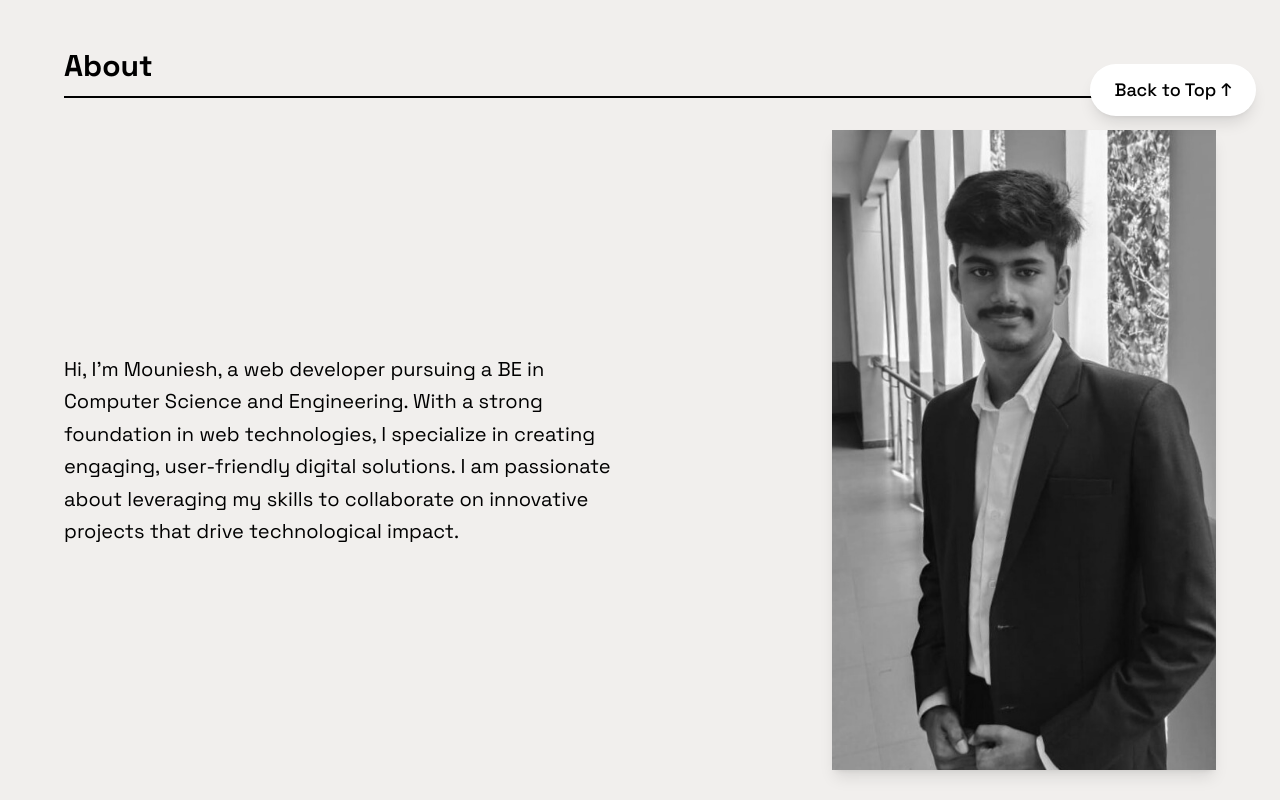
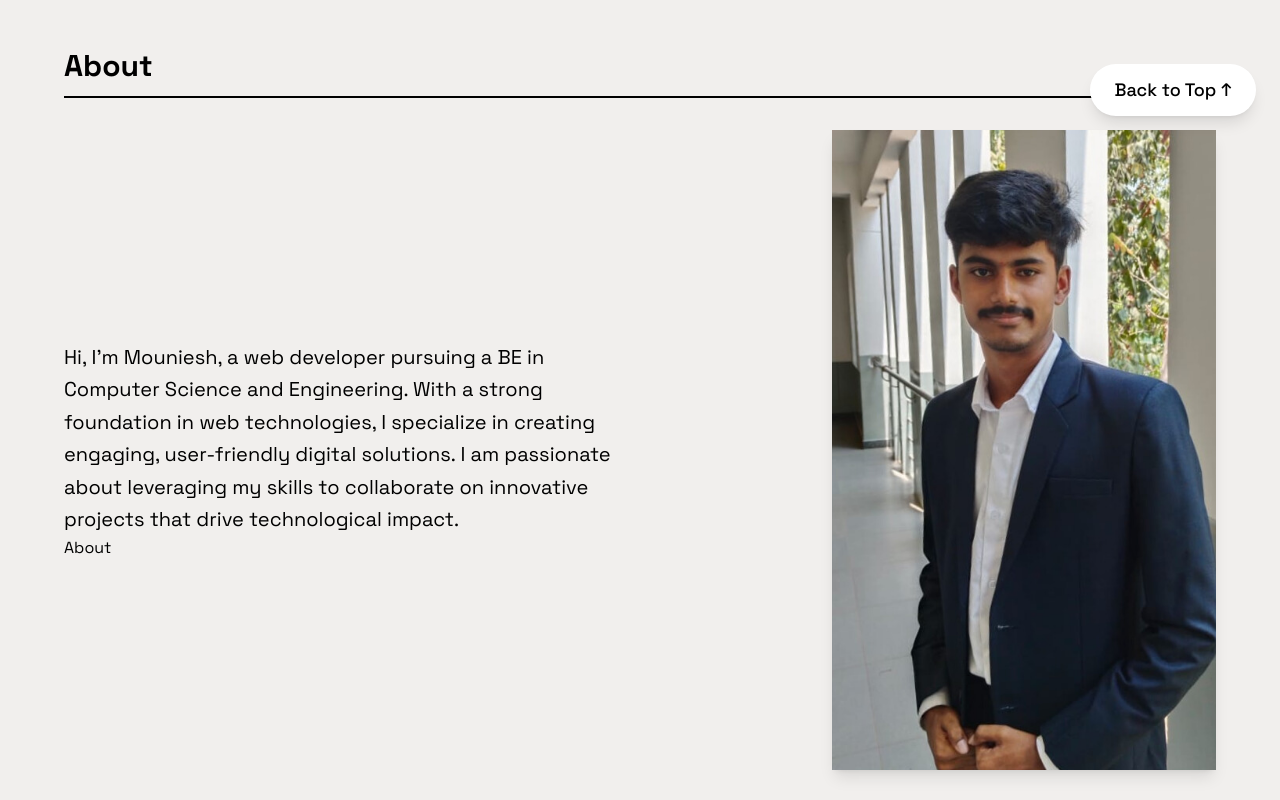
Before and after one commit to Mounieshh/portfolio-mouniesh, a Next.js app: page / in a window 1280 px wide. Shown: the part 660-1460 px from the top of the page. Built offline with nearby package versions, Linux system fonts and the light colour scheme.

Commit message:
about page modified

```diff
--- a/components/about.jsx
+++ b/components/about.jsx
@@ -12,19 +12,24 @@ const AboutPage = () => {
             About
           </h2>
           <div className="flex flex-col md:flex-row items-center gap-8">
+
             <div className="w-full md:w-1/2">
               <p className="text-xl text-black leading-relaxed">
                 Hi, I’m Mouniesh, a web developer pursuing a BE in Computer Science and Engineering. With a strong foundation in web technologies, I specialize in creating engaging, user-friendly digital solutions. I am passionate about leveraging my skills to collaborate on innovative projects that drive technological impact.
               </p>
+
+              <div>
+                About
+              </div>
             </div>
+
             <div className="w-full md:w-1/2 md:flex md:justify-end">
-              <div className="relative w-full aspect-[3/2] h-auto overflow-hidden shadow-lg md:h-[80vh] md:w-[30vw]">
+              <div className="relative w-full aspect-[2/3] h-auto overflow-hidden shadow-lg md:h-[80vh] md:w-[30vw]">
                 <Image
                   src="/mouniesh-portfolio.jpg"
                   alt="Mouniesh"
                   fill
                   style={{ objectFit: "cover" }}
-                  className="grayscale transition-opacity duration-300"
                 />
               </div>
             </div>
```
